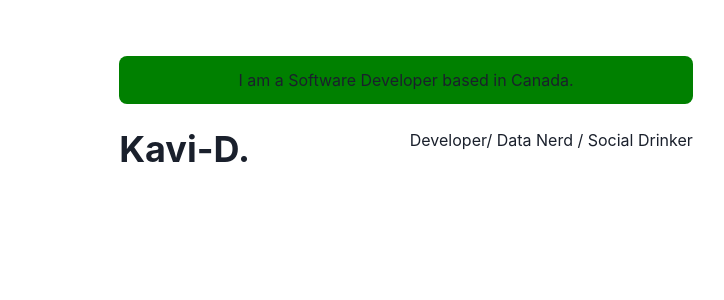
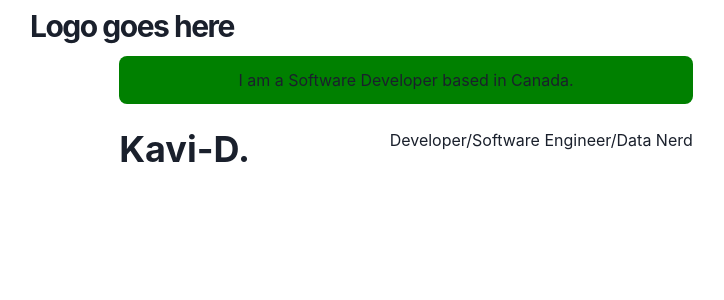
Before and after one commit to Kavi-D/Portfolio, a Next.js app in the folder app-local/: page / in a window 1280 px wide. Shown: the top 300 px of the page, without its empty margins (234-958 px from the left). Built offline with nearby package versions, Linux system fonts and the light colour scheme.

Commit message:
added navbar, require logo and other important design features

```diff
--- /dev/null
+++ b/app-local/components/layouts/Navbar.js
@@ -0,0 +1,34 @@
+import Link from 'next/link';
+import {
+    Container,
+    Box,
+    Stack,
+    Heading,
+    Flex,
+    Menu,
+    MenuItem,
+    MenuList,
+    MenuButton,
+    Button,
+    useColorMode,
+    useColorModeValue
+} from '@chakra-ui/react'
+
+
+const Navbar  = () => {
+    return (
+        <Box position = "fixed" as="nav" w="100%" bg = {useColorModeValue('#ffffff40', '#20202380')}
+        style = {{ backdropFilter: 'blur(10px)'}}>
+        <Container display = "flex" p = {2} maxW = "container.md" wrap = "wrap" algin = "center" justify="space-between">
+          <Flex align = "center" mr ={5}>
+            <Heading as = "h1" size = "lg" letterSpacing={'tighter'}>
+              Logo goes here
+            </Heading>
+          </Flex>
+        </Container>
+        </Box>
+
+    );
+}
+
+export default Navbar
--- a/app-local/components/layouts/main.js
+++ b/app-local/components/layouts/main.js
@@ -1,14 +1,15 @@
 import Head from 'next/head'
 import { Box, Container} from '@chakra-ui/react'
 
+import Navbar from './Navbar'
 const Main = ({children, router }) => {
     return (
         <Box as="main" pb = {8}>
+            <Navbar/>
             <Head>
                 <meta name = "viewport" content="width = device-width, initial-scale =1"/>
                 <title> Kavi D - Homepage</title>
             </Head>
-
             <Container maxW = "container.md" pt = {14}>
                 {children}
             </Container>
--- a/app-local/pages/index.js
+++ b/app-local/pages/index.js
@@ -1,5 +1,5 @@
 import { Box, Container, Heading } from '@chakra-ui/react'
-
+import Navbar from '../components/layouts/Navbar';
 const Page = () => {
   return (
 
@@ -15,7 +15,7 @@ const Page = () => {
           </Heading>
         </Box>
         <p>
-           Developer/ Data Nerd / Social Drinker
+           Developer/Software Engineer/Data Nerd
         </p>
       </Box>
 
```
